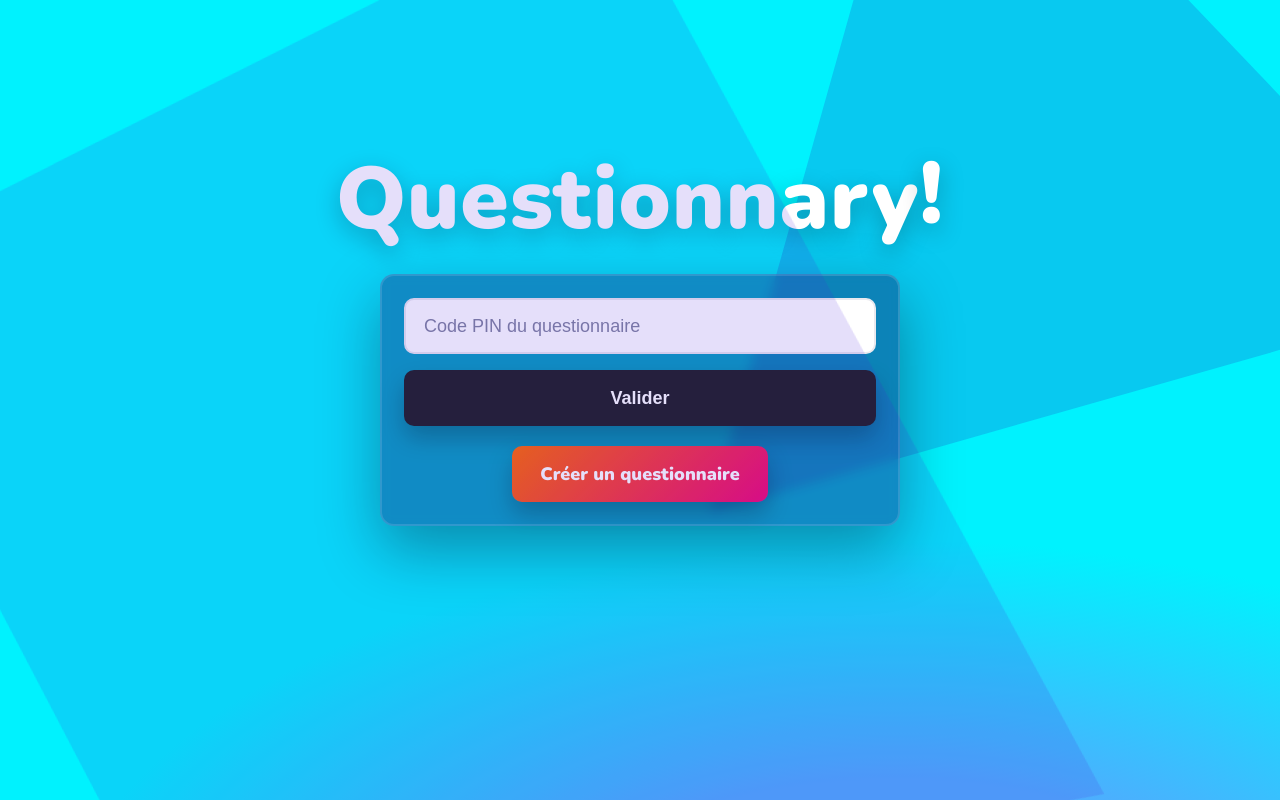
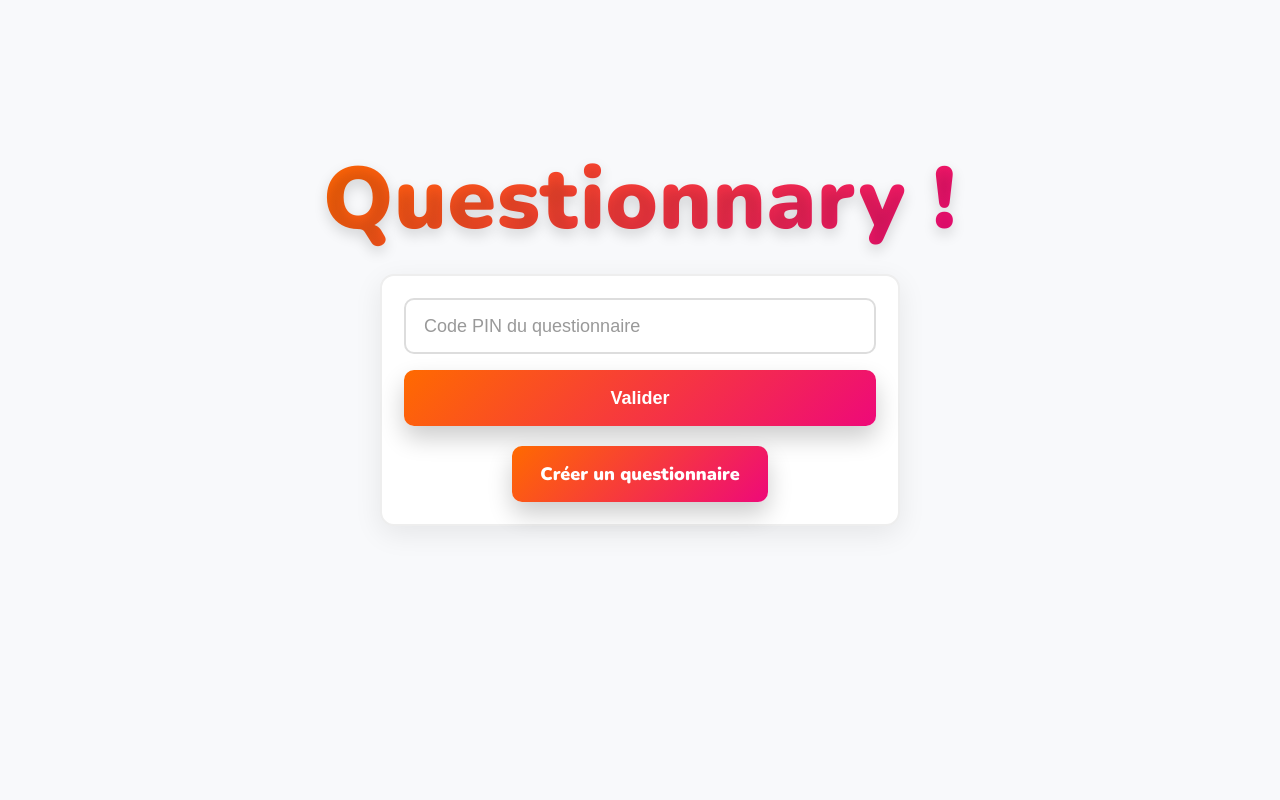
Before and after one commit to Mdeterne/Web-app-questionary, a PHP site: page / in a window 1280 px wide. Run offline with PHP 8.4, Linux system fonts and the light colour scheme.

Commit message:
changement couleurs

```diff
--- a/index.html
+++ b/index.html
@@ -12,7 +12,7 @@
   <body>
     <main class="screen">
       <header class="brand">
-        <h1 class="logo">Questionnary<span>!</span></h1>
+        <h1 class="logo">Questionnary !</h1>
       </header>
 
       <section class="card" role="form" aria-label="Rejoindre un jeu">
--- a/style.css
+++ b/style.css
@@ -3,40 +3,15 @@
 html, body { height: 100%; }
 body { font-family: 'Nunito', system-ui, -apple-system, Segoe UI, Roboto, Arial, sans-serif; }
 
-/* Arrière-plan */
+/* Arrière-plan clair */
 .screen {
   position: relative;
   min-height: 100vh;
   display: grid;
   place-items: center;
   overflow: hidden;
-  background: radial-gradient(1200px 600px at 70% 120%, #4facfe 0%, #4facfe 30%, #00f2fe 70%),
-              radial-gradient(900px 400px at 10% 10%, #43e97b 0%, #38f9d7 40%, #00c6fb 100%),
-              linear-gradient(180deg, #4facfe, #00f2fe);
-  color: #fff;
-}
-
-/* Triangle etc */
-.screen::before,
-.screen::after {
-  content: "";
-  position: absolute;
-  inset: -15% -10% auto auto;
-  width: 60vmax;
-  height: 60vmax;
-  background: #2f10b1;
-  opacity: .18;
-  transform: rotate(35deg);
-  clip-path: polygon(0 0, 100% 20%, 35% 100%);
-}
-.screen::after{
-  inset: auto auto -25% -5%;
-  width: 80vmax;
-  height: 80vmax;
-  background:#4b1fd9;
-  opacity:.14;
-  transform: rotate(-20deg);
-  clip-path: polygon(0 10%, 85% 0, 100% 100%, 10% 85%);
+  background: #f8f9fb;
+  color: #1f1f23;
 }
 
 /* Marque */
@@ -45,8 +20,10 @@ body { font-family: 'Nunito', system-ui, -apple-system, Segoe UI, Roboto, Arial,
   font-size: clamp(40px, 6.8vw, 88px);
   font-weight: 900;
   letter-spacing: 1px;
-  color: #fff;
-  text-shadow: 0 8px 24px rgba(0,0,0,.25);
+  background: linear-gradient(135deg, #ff6a00, #ee0979);
+  -webkit-background-clip: text;
+  -webkit-text-fill-color: transparent;
+  text-shadow: 0 6px 14px rgba(0,0,0,.15);
   margin-top: 100px;
 }
 .logo span { display:inline-block; transform: translateY(-0.06em); }
@@ -54,52 +31,55 @@ body { font-family: 'Nunito', system-ui, -apple-system, Segoe UI, Roboto, Arial,
 /* Carte centrale */
 .card {
   width: min(520px, 92vw);
-  background: rgba(20, 0, 80, 0.35);
-  backdrop-filter: blur(6px);
-  border: 2px solid rgba(255,255,255,.15);
+  background: #fff;
+  border: 2px solid #eee;
   border-radius: 14px;
   padding: 22px;
-  box-shadow: 0 24px 60px rgba(0,0,0,.35);
+  box-shadow: 0 8px 28px rgba(0,0,0,.08);
 }
 
 .form { display: grid; gap: 16px; }
+
+/* Champ texte */
 .input {
   width: 100%;
   height: 56px;
   border-radius: 10px;
-  border: 2px solid #e9e9ef;
+  border: 2px solid #ddd;
   background: #fff;
   padding: 0 18px;
   font-size: 18px;
-  color: #222;
+  color: #1f1f23;
   outline: none;
   transition: box-shadow .2s, border-color .2s;
 }
-.input::placeholder { color: #8083a0; }
-.input:focus { border-color: #b7b9ff; box-shadow: 0 0 0 6px rgba(183,185,255,.25); }
+.input::placeholder { color: #999; }
+.input:focus {
+  border-color: transparent;
+  box-shadow: 0 0 0 3px rgba(255,106,0,.4), 0 0 0 6px rgba(238,9,121,.25);
+}
 
+/* Bouton principal */
 .btn {
   height: 56px;
   border: 0;
   border-radius: 10px;
-  background: #1f1f23;
+  background: linear-gradient(135deg, #ff6a00, #ee0979);
   color: #fff;
   font-weight: 800;
   font-size: 18px;
   cursor: pointer;
   transition: transform .05s ease, filter .2s ease, box-shadow .2s ease;
-  box-shadow: 0 12px 24px rgba(0,0,0,.25);
-}s
-.btn:hover { filter: brightness(1.05); }
+  box-shadow: 0 12px 24px rgba(0,0,0,.2);
+}
+.btn:hover { filter: brightness(1.08); }
 .btn:active { transform: translateY(1px); }
 
-/* Zone d’actions sous le formulaire */
+/* Bouton secondaire (Créer un questionnaire) */
 .actions {
   margin-top: 20px;
   text-align: center;
 }
-
-/* Bouton secondaire (Créer un questionnaire) */
 .btn-secondary {
   display: inline-block;
   height: 56px;
@@ -114,7 +94,7 @@ body { font-family: 'Nunito', system-ui, -apple-system, Segoe UI, Roboto, Arial,
   text-align: center;
   cursor: pointer;
   transition: transform .05s ease, filter .2s ease, box-shadow .2s ease;
-  box-shadow: 0 12px 24px rgba(0,0,0,.25);
+  box-shadow: 0 12px 24px rgba(0,0,0,.2);
 }
 .btn-secondary:hover { filter: brightness(1.08); }
 .btn-secondary:active { transform: translateY(1px); }
@@ -129,6 +109,6 @@ body { font-family: 'Nunito', system-ui, -apple-system, Segoe UI, Roboto, Arial,
 
 /* Petits écrans */
 @media (max-width: 420px){
-  .btn, .input { height: 50px; font-size: 16px; }
+  .btn, .input, .btn-secondary { height: 50px; font-size: 16px; }
   .card{ padding: 18px; }
 }
```
